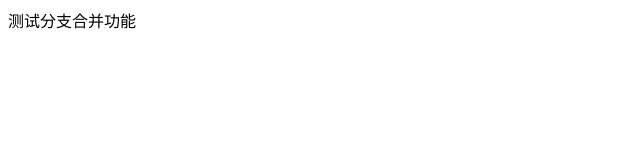
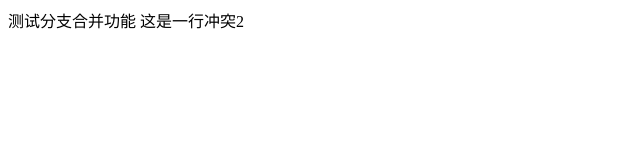
Before and after one commit to huangshuwei/me, a plain HTML site: page index.html in a window 1280 px wide. Shown: the whole page, without its empty margins (0-640 px from the left). Drawn offline with Linux system fonts and the light colour scheme.

Commit message:
dev2 开发

```diff
--- a/index.html
+++ b/index.html
@@ -7,6 +7,7 @@
 <body>
     <div>
         测试分支合并功能
+        这是一行冲突2
     </div>
 </body>
 </html>
```
